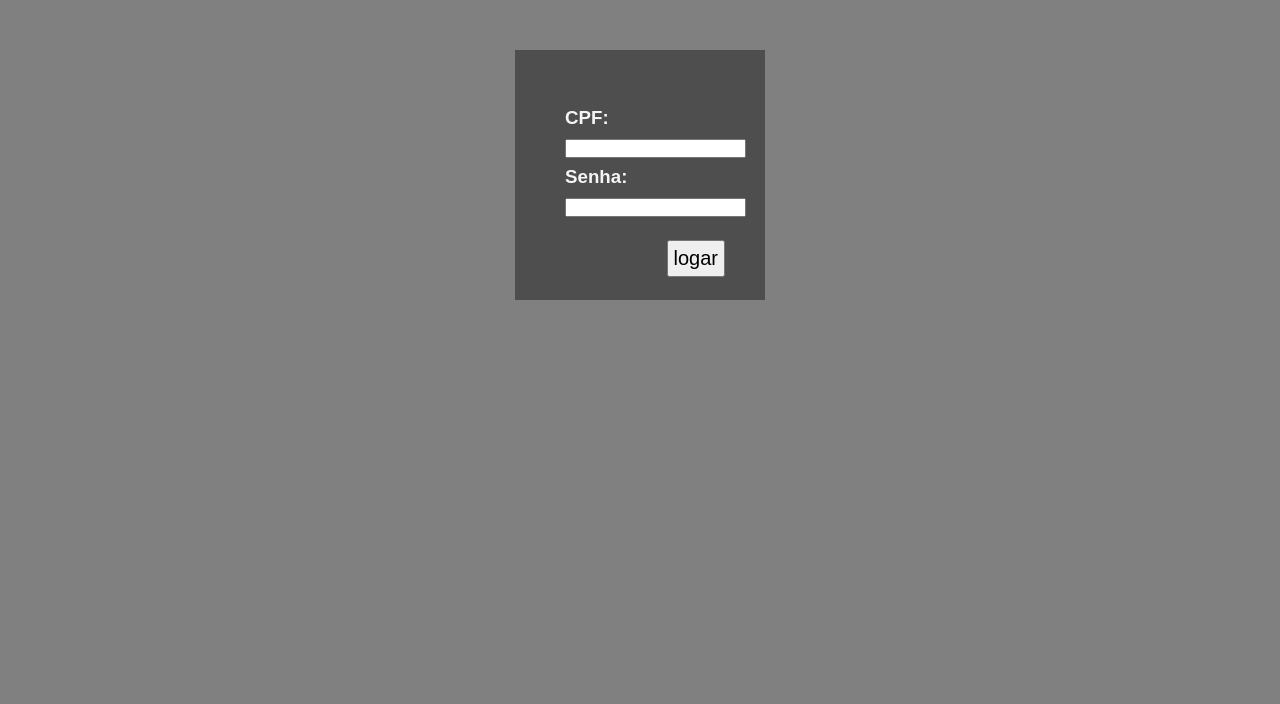
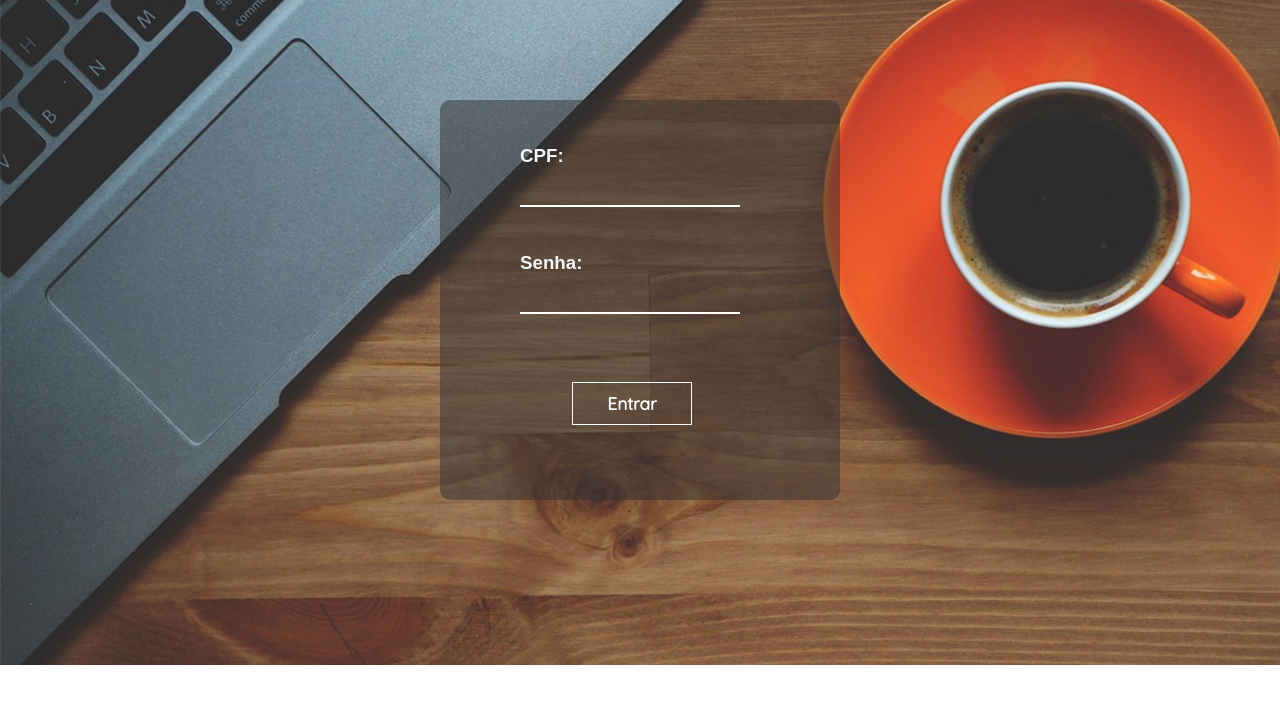
Before and after one commit to Vinicius-8/Projeto_X, a PHP site: page /view/login.html in a window 1280 px wide. Shown: the top 704 px of the page. Run offline with PHP 8.4, Linux system fonts and the light colour scheme.

Commit message:
Pagina de login atualizada by Luis - Projeto_X v1.6.2

```diff
--- a/Projeto__X/controller/Formulario.php
+++ b/Projeto__X/controller/Formulario.php
@@ -11,7 +11,7 @@ if (isset($_POST)) {
 
     for($i=0;$i<count($cpfs);$i++){
         if ($cpfs[$i]['cpf'] == $cpf) {
-            echo "<script>alert('CPF já Cadastrado!');</script>";
+            echo "<script>alert('CPF já cadastrado!');</script>";
             sleep(1);
             echo '<script>
             window.location.href = "../view/cadastro.html";</script>';
--- a/Projeto__X/view/css/estilo_login.css
+++ b/Projeto__X/view/css/estilo_login.css
@@ -1,3 +1,5 @@
+@import url('https://fonts.googleapis.com/css?family=Josefin+Sans|Quicksand');
+
 * {
     margin: 0;
     padding: 0;
@@ -8,51 +10,68 @@ body {
     width: 100%;
     position: absolute;
     font-family: sans-serif;
-    background-color: gray;
+    background-image: url(../imagens/cafee.jpg);
+    background-repeat: no-repeat;
 
 }
 
 div#log {
     color: whitesmoke;
-    width: 250px;
-    height: 250px;
-    background-color: #4e4e4e;
+    width: 400px;
+    height: 400px;
+    background-color: rgba(50, 50, 50, 0.5);
     margin: 0 auto;
-    margin-top: 50px;
+    margin-top: 100px;
+    border-radius: 10px;
 
+}
+
+input[type=text], input[type=password] {
+    width: 50%;
+    color: white;
+    margin-left: 20%;
+    margin-bottom: 30px;
+    padding: 10px;
+    border: none;
+    background: none;
+    border-bottom: 2px solid white;
+}
+
+input[type=text]:focus, input[type=password]:focus {
+    background-color: rgba(250, 250, 250, 0.1);
 }
 
 div h3 {
     position: relative;
-    margin-left: 50px;
-    top: 57px;
+    margin-left: 20%;
+    top: 45px;
 
 }
 
 div input {
     margin-left: 50px;
-    top: 49px;
+    top: 30px;
     position: relative;
 
 }
 
 div #sub {
-    padding: 5px;
-    font-size: 15pt;
+    padding: 10px;
+    font-family: 'Quicksand', sans-serif;
+    font-weight: bold;
+    border: 1px solid;
+    background-color: rgba(250, 250, 250, 0.1);
+    background: none;
+    font-size: 13pt;
     position: relative;
-    margin-top: 5px;
-    right: 40px;
+    right: 37%;
+    margin-top: 5%;
     float: right;
-
+    width: 30%;
+    color: white;
 }
 
-div a {
-    color: whitesmoke;
-    text-decoration: none;
-
-
+div #sub:hover {
+    background-color: rgba(250, 250, 250, 0.3);
+    cursor: pointer;
 }
-
-div a:hover {
-    color: burlywood;
-}
--- a/Projeto__X/view/login.html
+++ b/Projeto__X/view/login.html
@@ -19,7 +19,7 @@
             <h3> Senha:</h3> <br>
             <input type="password" name="senha" required>
             <br><br>
-            <input id="sub" type="submit" value="logar">
+            <input id="sub" type="submit" value="Entrar">
         </form>
 
 
```
Also changed, not shown: Projeto__X/nbproject/private/private.xml (added, +7 -0 lines), Projeto__X/view/cadastro.html (+13 -13 lines).
